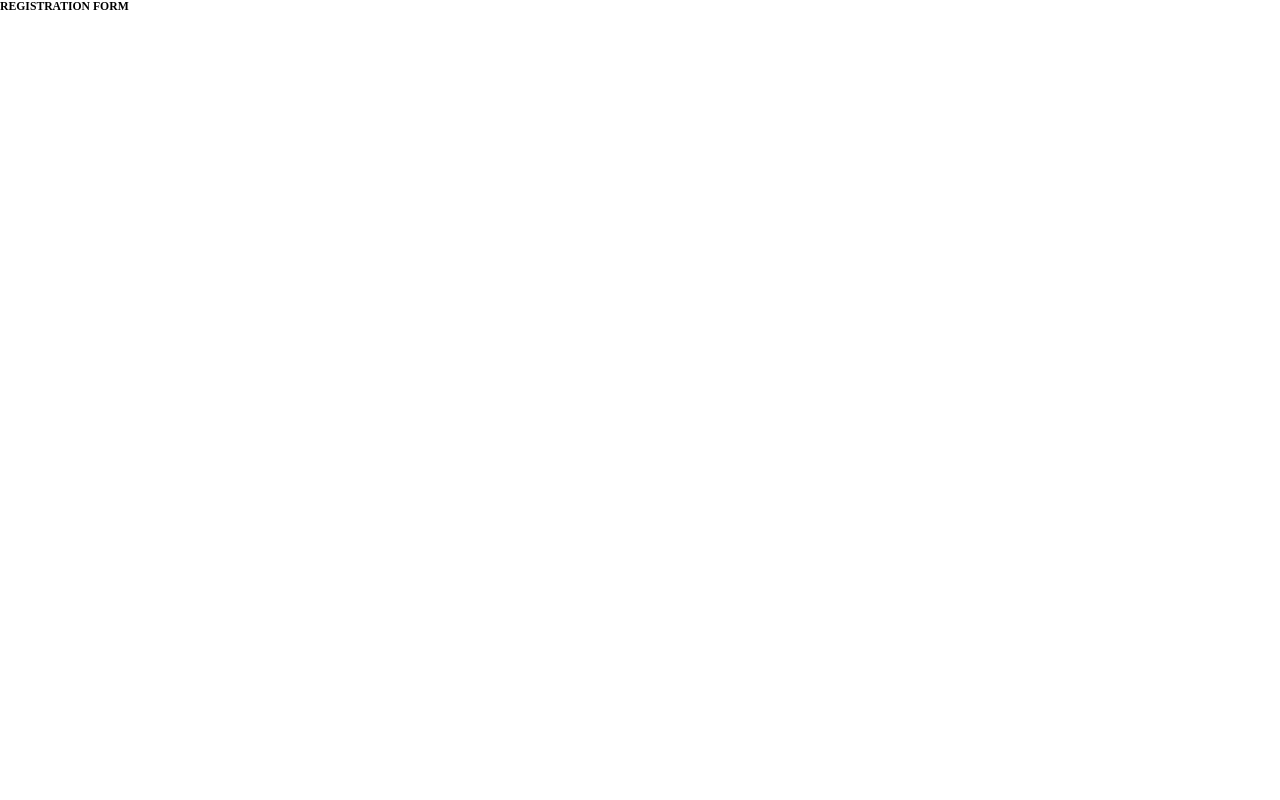
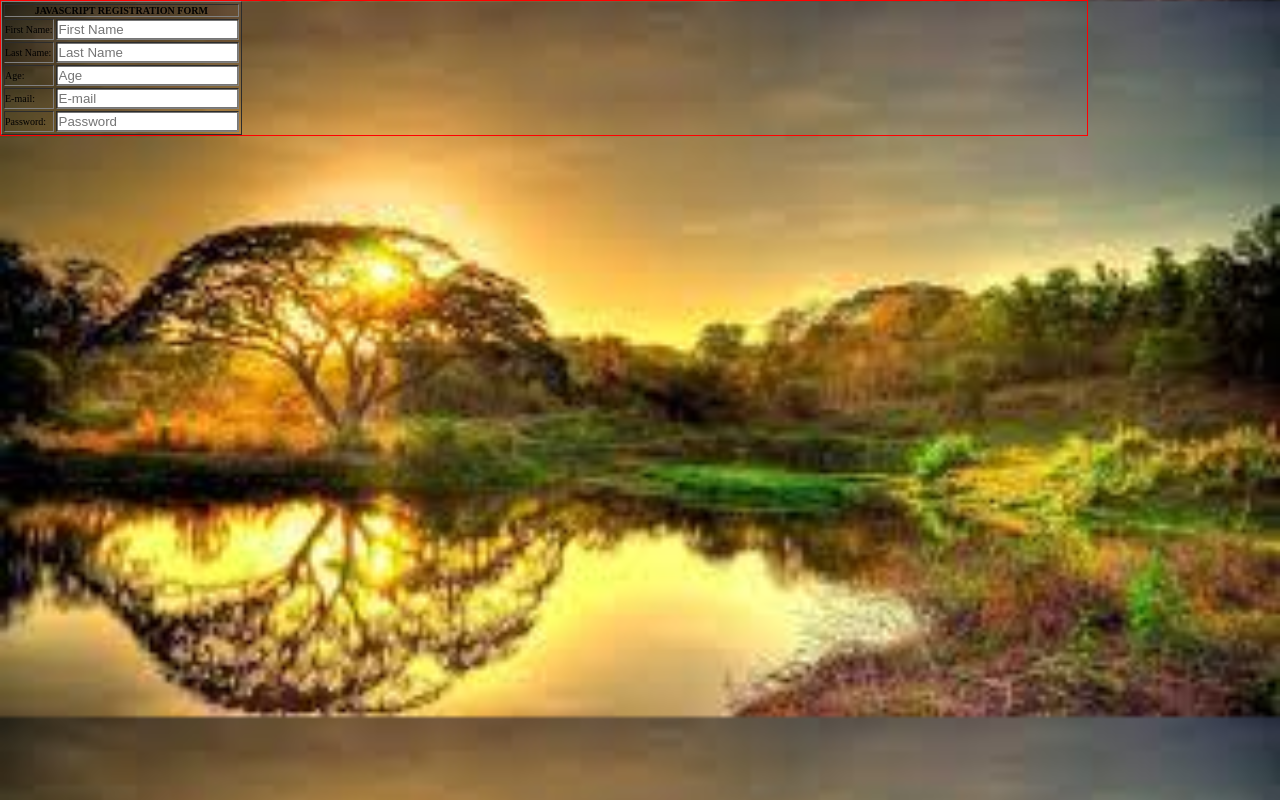
Before and after one commit to GentleMizt/JS-Registration-Form, a plain HTML site: page index.html in a window 1280 px wide. Drawn offline with Linux system fonts and the light colour scheme.

Commit message:
2nd commit

```diff
--- a/index.html
+++ b/index.html
@@ -5,16 +5,58 @@
     <meta http-equiv="X-UA-Compatible" content="IE=edge">
     <meta name="viewport" content="width=device-width, initial-scale=1.0">
     <title>JS REGISTRATION FORM</title>
-    <link rel="stylesheet" href="">
+    <link rel="icon" href="./cbc-images/user-svgrepo-com (1).svg">
     <link rel="stylesheet" href="./style.css">
 </head>
 <body>
     <div>
-        <h3>REGISTRATION FORM</h3>
-    </div>
-    <div>
         <form action="">
-
+            <table border="1" align="center">
+                <tr>
+                    <th colspan="2">
+                        JAVASCRIPT REGISTRATION FORM
+                    </th>
+                </tr>
+                <tr>
+                    <td>
+                        <label for="fname">First Name:</label>
+                    </td>
+                    <td>
+                        <input type="text" name="First Name" id="fname" required placeholder="First Name">
+                    </td>
+                </tr>
+                <tr>
+                    <td>
+                        <label for="lname">Last Name:</label>
+                    </td>
+                    <td>
+                        <input type="text" name="Last Name" id="lname" required placeholder="Last Name">
+                    </td>
+                </tr>
+                <tr>
+                    <td>
+                        <label for="age">Age:</label>
+                    </td>
+                    <td>
+                        <input type="number" name="Age" id="age" required placeholder="Age">
+                    </td>
+                </tr>
+                <tr>
+                    <td>
+                        <label for="email">E-mail:</label>
+                    </td>
+                    <td>
+                        <input type="email" name="E-mail" id="email" required placeholder="E-mail">
+                    </td>
+                </tr>
+                <tr>
+                    <td>
+                        <label for="pass">Password:</label>
+                    </td>
+                    <td>
+                        <input type="password" name="Password" id="pass" required minlength="8" placeholder="Password">
+                    </td>
+                </tr>
         </form>
     </div>
 </body>
--- a/style.css
+++ b/style.css
@@ -6,3 +6,12 @@
 html{
     font-size: 10px;
 }
+body{
+    background-image: url(./reg-imgs/reg-bgimg2.jpg);
+    background-size: cover;
+    object-fit: cover;
+}
+form{
+    border: 1px solid red;
+    width: 85vw;
+}
```
Also changed, not shown: cbc-images/Vector.png (added), cbc-images/budget.png (added), cbc-images/coding.png (added), cbc-images/comment.png (added), cbc-images/customer-service.png (added), cbc-images/list-vector.png (added), cbc-images/message.png (added), cbc-images/promotion.png (added), cbc-images/shield.png (added), cbc-images/smartphone.png (added), cbc-images/social-media.png (added), cbc-images/unsplash_FCHlYvR5gJI.png (added), cbc-images/user-svgrepo-com (1).svg (added), cbc-images/user-svgrepo-com.svg (added), 1 more files.
